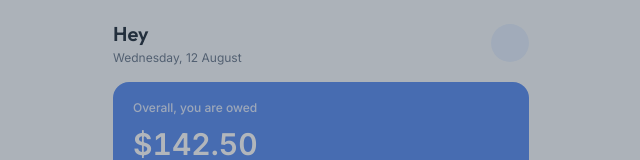
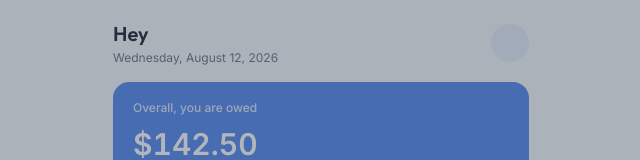
Before and after one commit to Jell13/splitter-web, a Next.js app: page / in a window 1280 px wide. Shown: the top 160 px of the page, without its empty margins (319-959 px from the left). Built offline with nearby package versions, Linux system fonts and the light colour scheme; no server answers.

Commit message:
updated the bill details page as well as the main page

```diff
--- a/app/add-expenses/manual/bill-details/page.tsx
+++ b/app/add-expenses/manual/bill-details/page.tsx
@@ -1,17 +1,19 @@
 "use client";
 import { useManualStore } from "@/app/stores/manual-bill";
 import { useRouter } from "next/navigation";
-import { useState } from "react";
+import { useRef, useState } from "react";
 
 export default function BillDetailsPage() {
   const router = useRouter();
   const [selectedTip, setSelectedTip] = useState<number | null>(null);
+  const [custom, setCustom] = useState<boolean>(false);
   const [userInput, setUserInput] = useState<any>({
     description: "",
     subtotal: "",
     tip: "",
     tax: "",
   });
+  const customInputRef = useRef<any>(null);
 
   const description = useManualStore((state) => state.description);
   const setDescription = useManualStore((state) => state.setDescription);
@@ -30,7 +32,7 @@ export default function BillDetailsPage() {
     const percentage = (subtotal * percent) / 100;
     console.log(percentage);
 
-    setUserInput({ ...userInput, tip: percentage });
+    setUserInput({ ...userInput, tip: percentage.toFixed(2) });
   };
 
   const tipButtonClass = (percent: number) =>
@@ -40,13 +42,22 @@ export default function BillDetailsPage() {
         : "bg-accent text-accent-foreground"
     }`;
 
+  const customButtonClass = () =>
+    `flex-1 rounded-control ${custom ? "bg-primary text-primary-foreground" : "bg-accent text-accent-foreground"} py-2.5 text-sm font-semibold`;
+
   const handleClick = () => {
-
     setSubtotal(Number(userInput.subtotal) || 0);
     setTip(Number(userInput.tip) || 0);
     setTax(Number(userInput.tax) || 0);
-    setDescription(userInput.description || "")
+    setDescription(userInput.description || "");
     router.push("/add-expenses/manual/guest-count");
+  };
+
+  const handleCustomTip = () => {
+    if (customInputRef.current != null) {
+      setCustom(true);
+      customInputRef.current.focus();
+    }
   };
 
   const total =
@@ -135,7 +146,10 @@ export default function BillDetailsPage() {
             >
               20%
             </button>
-            <button className="flex-1 rounded-control bg-accent py-2.5 text-sm font-semibold text-accent-foreground">
+            <button
+              onClick={() => handleCustomTip()}
+              className={customButtonClass()}
+            >
               Custom
             </button>
           </div>
@@ -144,6 +158,7 @@ export default function BillDetailsPage() {
             <input
               type="text"
               value={userInput.tip}
+              ref={customInputRef}
               onChange={(e) =>
                 setUserInput({ ...userInput, tip: e.target.value })
               }
--- a/app/page.tsx
+++ b/app/page.tsx
@@ -39,8 +39,29 @@ export default function HomePage() {
   const [sheetOpen, setSheetOpen] = useState(false);
   const router = useRouter();
 
+  function getFormattedDate(date: Date): string {
+    if (!(date instanceof Date) || isNaN(date.getTime())) {
+      throw new Error("Invalid Date object provided.");
+    }
+
+    const options: Intl.DateTimeFormatOptions = {
+      weekday: "long",
+      day: "numeric",
+      month: "long",
+      year: "numeric",
+    };
+
+    return new Intl.DateTimeFormat("en-US", options).format(date);
+  }
+
   const name = useUserStore((state) => state.name);
   const setName = useUserStore((state) => state.setName);
+
+  const today = new Date();
+  const formatted = getFormattedDate(today);
+  let day = today.getDate(); // Day of the month (1-31)
+  let month = today.getMonth() + 1; // Month (0-11) → +1 to make it 1-12
+  let year = today.getFullYear();
 
   return (
     <main className="mx-auto flex min-h-screen max-w-md flex-col gap-4 px-4 pb-4 pt-5">
@@ -50,7 +71,7 @@ export default function HomePage() {
         <div>
           <h1 className="text-xl">Hey {name ?? ""}</h1>
           <p className="mt-0.5 text-xs text-muted-foreground">
-            Wednesday, 12 August
+            {formatted}
           </p>
         </div>
         <div className="flex h-9.5 w-9.5 items-center justify-center rounded-full bg-accent text-[13px] font-semibold text-accent-foreground">
```
Also changed, not shown: convex/split.ts (added).
